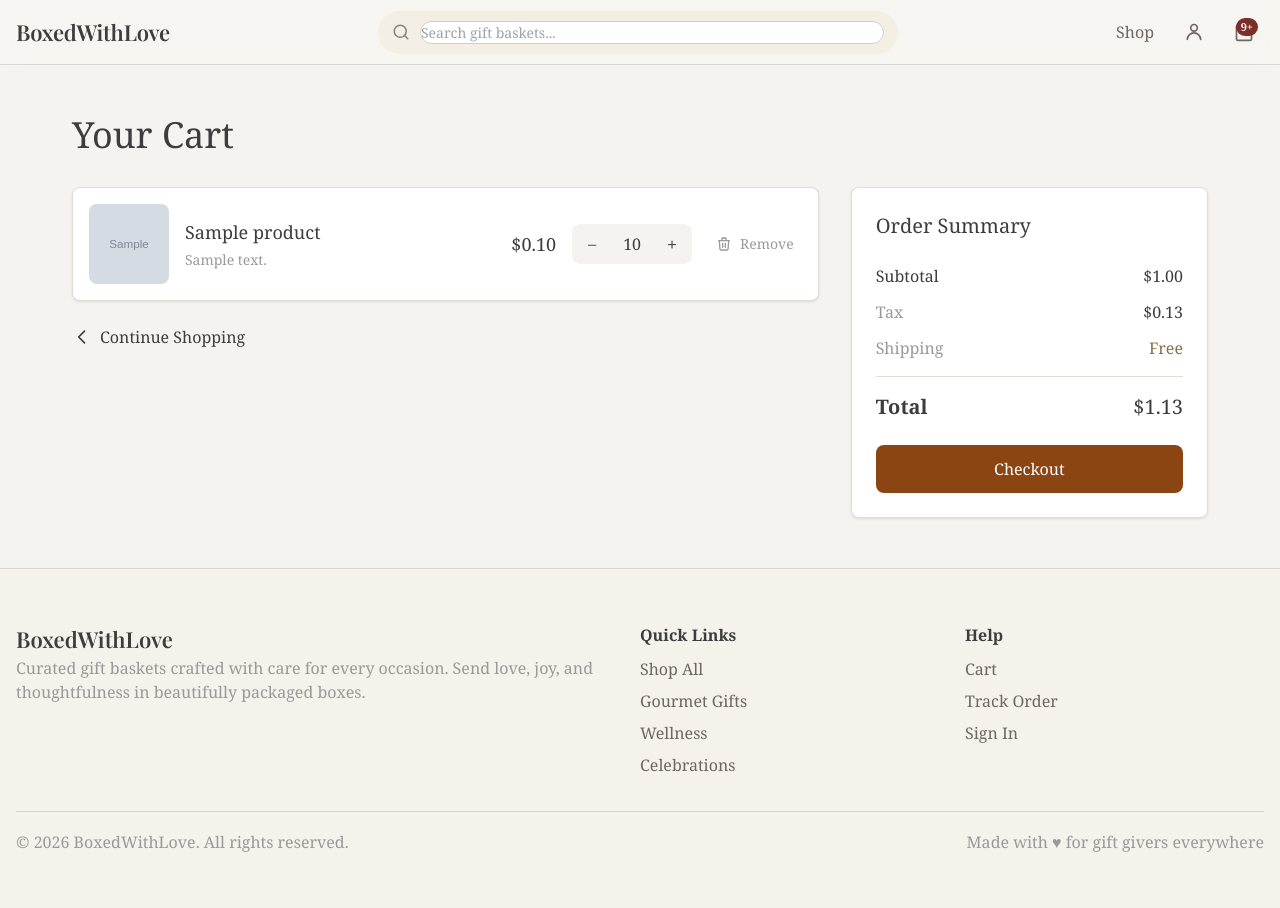
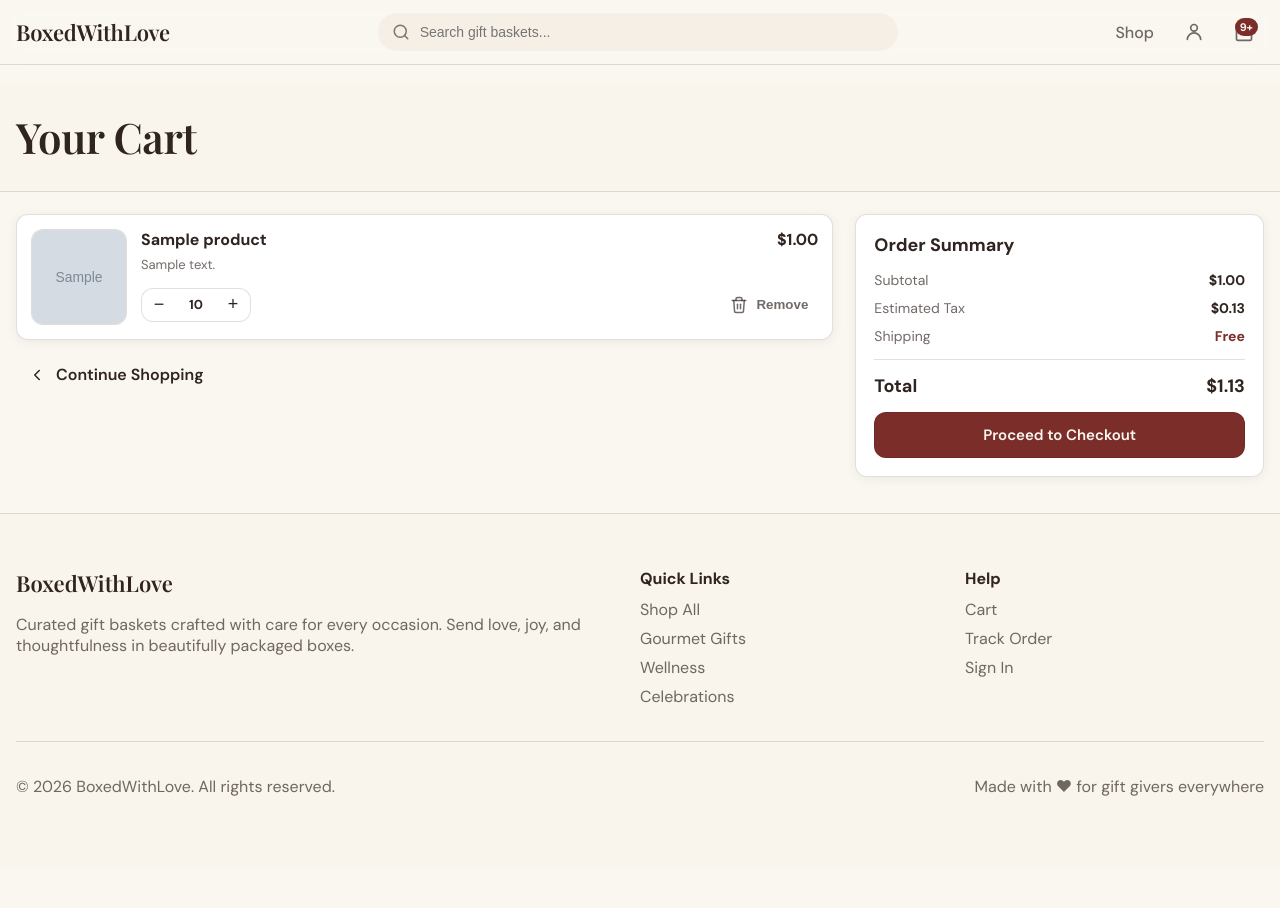
Before and after one commit to R-umaria/ProjectVI-Group5, a Flask app: page /cart in a window 1280 px wide. After the commit the page ends 796 px from the top, so only its background shows below. Run offline with Flask 3, Linux system fonts and the light colour scheme; the visitor is signed in with stand-in values (Sample User, id 1); tables that the repository leaves empty hold one stand-in row (values such as "Sample post"); grey boxes marked "Sample" are stand-in pictures; some libraries are stand-ins or nearby versions.

Commit message:
fix: cart ui fixed

```diff
--- a/static/css/cart.css
+++ b/static/css/cart.css
@@ -1,143 +1,314 @@
-/* temporary - can be removed once all base styles have been decided and set up */
+/* Cart page styles – scoped to the cart template only.
+   Uses global tokens/primitives from static/css/site.css */
 
-body.cart-page {
-    background: #f5f3f0 !important;
-    color: #3d3d3d !important;
-    font-family: 'Georgia', 'Playfair Display', serif !important;
+.cart-header {
+  background: rgba(243, 234, 220, 0.30);
+  border-bottom: 1px solid var(--border);
 }
 
-body.cart-page .container {
-    max-width: 1200px !important;
+.cart-header .wrap {
+  padding: 26px 16px;
 }
 
-body.cart-page .card,
-body.cart-page [class*="bg-card"] {
-    background: #ffffff !important;
-    border: 1px solid #e0ddd8 !important;
-    box-shadow: 0 1px 3px rgba(0,0,0,0.1) !important;
+.cart-title {
+  margin: 0;
+  font-family: "Playfair Display", Georgia, serif;
+  font-size: 42px;
+  font-weight: 600;
+  letter-spacing: -0.01em;
 }
 
-body.cart-page h1,
-body.cart-page h2,
-body.cart-page h3,
-body.cart-page h4 {
-    color: #3d3d3d !important;
-    font-family: 'Georgia', 'Playfair Display', serif !important;
-    font-weight: 400 !important;
+.cart-page {
+  padding-top: 22px;
 }
 
-body.cart-page .text-muted-foreground,
-body.cart-page .muted {
-    color: #999 !important;
-    opacity: 1 !important;
+.cart-grid {
+  display: grid;
+  grid-template-columns: 1fr;
+  gap: 18px;
+  align-items: start;
 }
 
-body.cart-page .border,
-body.cart-page [class*="border-"] {
-    border-color: #e0ddd8 !important;
+@media (min-width: 1024px) {
+  .cart-grid {
+    grid-template-columns: minmax(0, 2fr) minmax(0, 1fr);
+    gap: 22px;
+  }
 }
 
-body.cart-page .btn,
-body.cart-page button {
-    background: #8b4513 !important;
-    color: #fff !important;
-    border: none !important;
-    border-radius: 4px !important;
-    padding: 12px 24px !important;
-    font-family: 'Georgia', serif !important;
-    transition: background-color 0.2s !important;
+/* Left column */
+.cart-items { display: flex; flex-direction: column; gap: 14px; }
+
+.cart-item {
+  background: var(--card);
+  border: 1px solid var(--border);
+  border-radius: var(--radius);
+  padding: 14px;
+  box-shadow: 0 2px 12px rgba(0,0,0,0.06);
 }
 
-body.cart-page .btn:hover,
-body.cart-page button:hover {
-    background: #6d3410 !important;
-    filter: none !important;
+.cart-item-row {
+  display: flex;
+  gap: 14px;
+  align-items: flex-start;
 }
 
-body.cart-page .qty-btn {
-    background: transparent !important;
-    color: #3d3d3d !important;
-    padding: 5px 10px !important;
-    font-size: 18px !important;
+.cart-thumb {
+  width: 96px;
+  height: 96px;
+  border-radius: 12px;
+  background: rgba(243, 234, 220, 0.55);
+  border: 1px solid rgba(47, 36, 31, 0.10);
+  display: grid;
+  place-items: center;
+  overflow: hidden;
+  flex-shrink: 0;
 }
 
-body.cart-page .qty-btn:hover {
-    background: #f5f3f0 !important;
-    color: #8b6f47 !important;
+.cart-thumb img {
+  width: 100%;
+  height: 100%;
+  object-fit: cover;
 }
 
-body.cart-page .remove-btn {
-    background: transparent !important;
-    color: #999 !important;
-    padding: 8px !important;
+.cart-thumb-emoji { font-size: 34px; opacity: 0.55; }
+
+.cart-item-main { flex: 1; min-width: 0; }
+
+.cart-item-top {
+  display: flex;
+  gap: 12px;
+  justify-content: space-between;
+  align-items: flex-start;
 }
 
-body.cart-page .remove-btn:hover {
-    color: #d9534f !important;
-    background: transparent !important;
+.cart-item-name {
+  display: inline-block;
+  font-weight: 650;
+  color: var(--foreground);
+  line-height: 1.25;
+  text-decoration: none;
 }
 
-body.cart-page .text-accent {
-    color: #8b6f47 !important;
+.cart-item-name:hover { color: var(--primary); }
+
+.cart-item-meta {
+  margin: 6px 0 0;
+  font-size: 13px;
+  color: var(--muted-foreground);
+  line-height: 1.35;
+  display: -webkit-box;
+  -webkit-line-clamp: 2;
+  -webkit-box-orient: vertical;
+  overflow: hidden;
 }
 
-body.cart-page input {
-    background: #fff !important;
-    border: 1px solid #d0ccc7 !important;
+.cart-item-price {
+  font-weight: 700;
+  white-space: nowrap;
 }
 
-body.cart-page .order-summary {
-    position: sticky !important;
-    top: 20px !important;
+.cart-item-actions {
+  margin-top: 14px;
+  display: flex;
+  justify-content: space-between;
+  align-items: center;
+  gap: 12px;
 }
 
-body.cart-page .item-price,
-body.cart-page #subtotal,
-body.cart-page #tax,
-body.cart-page #total {
-    color: #3d3d3d !important;
-    font-weight: 500 !important;
+/* Quantity control */
+.qty {
+  display: inline-flex;
+  align-items: center;
+  border: 1px solid var(--border);
+  border-radius: 12px;
+  overflow: hidden;
+  background: var(--card);
 }
 
-#subtotal, #tax, #total {
-    transition: all 0.2s ease;
+.qty-btn {
+  width: 34px;
+  height: 32px;
+  border: 0;
+  background: transparent;
+  cursor: pointer;
+  color: var(--foreground);
+  font-size: 18px;
+  display: grid;
+  place-items: center;
 }
 
-body.cart-page .empty-cart {
-    text-align: center;
-    padding: 60px 20px;
+.qty-btn:hover { background: rgba(0,0,0,0.03); }
+
+.qty-value {
+  width: 40px;
+  text-align: center;
+  font-size: 13px;
+  font-weight: 650;
 }
 
-@media (max-width: 768px) {
-    body.cart-page button {
-        min-height: 44px;
-    }
+/* Remove */
+.cart-remove {
+  border: 0;
+  background: transparent;
+  cursor: pointer;
+  display: inline-flex;
+  align-items: center;
+  gap: 8px;
+  font-weight: 600;
+  color: var(--muted-foreground);
+  padding: 8px 10px;
+  border-radius: 999px;
 }
 
-body.cart-page .bg-muted {
-    background-color: #f5f3f0 !important;
+.cart-remove:hover {
+  background: rgba(0,0,0,0.03);
+  color: #b42318;
 }
 
-body.cart-page .bg-primary {
-    background-color: #8b4513 !important;
+.cart-remove-icon {
+  width: 18px;
+  height: 18px;
+  display: inline-flex;
 }
 
-body.cart-page .text-primary {
-    color: #8b4513 !important;
+.cart-remove svg { width: 18px; height: 18px; }
+
+/* Continue shopping link */
+.cart-continue {
+  display: inline-flex;
+  align-items: center;
+  gap: 10px;
+  margin-top: 14px;
+  color: var(--foreground);
+  font-weight: 600;
+  padding: 10px 12px;
+  border-radius: 999px;
+  width: fit-content;
 }
 
-body.cart-page .text-foreground {
-    color: #3d3d3d !important;
+.cart-continue:hover { background: rgba(0,0,0,0.03); }
+
+.cart-continue-icon {
+  width: 18px;
+  height: 18px;
+  display: inline-flex;
 }
 
-body.cart-page .border-border {
-    border-color: #e0ddd8 !important;
+.cart-continue svg { width: 18px; height: 18px; }
+
+/* Right column / summary */
+.cart-summary {
+  background: var(--card);
+  border: 1px solid var(--border);
+  border-radius: var(--radius);
+  padding: 18px;
+  box-shadow: 0 2px 12px rgba(0,0,0,0.06);
+  position: sticky;
+  top: 92px; /* header(64) + spacing */
 }
 
-body.cart-page .text-destructive {
-    color: #d9534f !important;
+.cart-summary-title {
+  margin: 0 0 14px;
+  font-size: 18px;
+  font-weight: 700;
 }
 
-body.cart-page .placeholder-image {
-    background-color: #f5f3f0 !important;
+.cart-summary-rows {
+  display: grid;
+  gap: 10px;
+  font-size: 14px;
 }
+
+.cart-summary-row {
+  display: flex;
+  justify-content: space-between;
+  gap: 10px;
+}
+
+.cart-money { font-weight: 650; }
+
+.cart-shipping { color: var(--primary); font-weight: 650; }
+
+.cart-divider {
+  height: 1px;
+  background: var(--border);
+  margin: 14px 0;
+}
+
+.cart-total-row {
+  display: flex;
+  justify-content: space-between;
+  align-items: baseline;
+  gap: 10px;
+  margin-bottom: 14px;
+}
+
+.cart-total-label {
+  font-size: 18px;
+  font-weight: 700;
+}
+
+.cart-total {
+  font-size: 18px;
+  font-weight: 800;
+}
+
+.cart-checkout {
+  width: 100%;
+  border-radius: 12px; /* match screenshot button */
+}
+
+.cart-auth-note {
+  margin: 10px 0 0;
+  text-align: center;
+  font-size: 12px;
+  line-height: 1.4;
+}
+
+/* Empty state */
+.cart-empty {
+  background: var(--card);
+  border: 1px solid var(--border);
+  border-radius: var(--radius);
+  padding: 44px 18px;
+  box-shadow: 0 2px 12px rgba(0,0,0,0.06);
+  text-align: center;
+}
+
+.cart-empty-icon {
+  width: 76px;
+  height: 76px;
+  border-radius: 999px;
+  margin: 0 auto 14px;
+  background: rgba(243, 234, 220, 0.55);
+  color: var(--muted-foreground);
+  display: grid;
+  place-items: center;
+}
+
+.cart-empty-icon svg { width: 34px; height: 34px; }
+
+.cart-empty-title {
+  margin: 0;
+  font-size: 18px;
+  font-weight: 750;
+}
+
+.cart-empty-sub {
+  margin: 10px auto 16px;
+  max-width: 36ch;
+}
+
+.cart-empty-cta {
+  border-radius: 12px;
+}
+
+.cart-empty-cta svg { width: 18px; height: 18px; }
+
+@media (max-width: 520px) {
+  .cart-title { font-size: 34px; }
+  .cart-thumb { width: 86px; height: 86px; }
+  .cart-item-actions { flex-wrap: wrap; justify-content: flex-start; }
+  .cart-remove { padding-left: 0; }
+}
--- a/templates/cart.html
+++ b/templates/cart.html
@@ -2,112 +2,74 @@
 {% block title %}Cart - BoxedWithLove{% endblock %}
 
 {% block content %}
-<script src="https://cdn.tailwindcss.com"></script>
-<link rel="stylesheet" href="static/css/cart.css">
-<script>
-    document.body.classList.add('cart-page');
-</script>
+<link rel="stylesheet" href="{{ url_for('static', filename='css/cart.css') }}">
 
-<!-- TEMP until we set up tailwind properly -->
-<script>
-    tailwind.config = {
-        theme: {
-            extend: {
-                colors: {
-                    background: '#f5f3f0',
-                    foreground: '#3d3d3d',
-                    card: '#ffffff',
-                    'card-foreground': '#3d3d3d',
-                    primary: '#8b4513',
-                    'primary-foreground': '#ffffff',
-                    muted: '#f5f3f0',
-                    'muted-foreground': '#999999',
-                    accent: '#8b6f47',
-                    'accent-foreground': '#ffffff',
-                    destructive: '#d9534f',
-                    'destructive-foreground': '#ffffff',
-                    border: '#e0ddd8',
-                },
-                fontFamily: {
-                    sans: ['DM Sans', 'sans-serif'],
-                    serif: ['Georgia', 'Playfair Display', 'serif'],
-                }
-            }
-        }
-    }
-</script>
+<section class="cart-header full-bleed" aria-labelledby="cart-title">
+  <div class="wrap">
+    <h1 id="cart-title" class="cart-title">Your Cart</h1>
+  </div>
+</section>
 
-<main class="container mx-auto px-4 py-8 max-w-7xl">
-    <h2 class="text-4xl font-serif text-foreground mb-8">Your Cart</h2>
-
-    <div class="grid lg:grid-cols-3 gap-8 items-start">
-        <!-- cart items -->
-        <div class="lg:col-span-2">
-            <div id="cartItems" class="bg-card rounded-lg shadow-sm">
-                <!-- items fill in here -->
+<section class="page cart-page">
+  <div class="cart-grid">
+    <!-- Cart items -->
+    <div class="cart-items-col">
+      <div id="cartItems" class="cart-items" aria-live="polite">
+        <!-- Filled by JS -->
       </div>
 
-            <a href="/products"
-                class="inline-flex items-center gap-2 mt-6 text-foreground hover:text-primary transition-colors">
-                <svg class="w-5 h-5" fill="none" stroke="currentColor" viewBox="0 0 24 24">
-                    <path stroke-linecap="round" stroke-linejoin="round" stroke-width="2" d="M15 19l-7-7 7-7" />
+      <a href="/products" class="cart-continue" aria-label="Continue shopping">
+        <span class="cart-continue-icon" aria-hidden="true">
+          <svg viewBox="0 0 24 24" fill="none" stroke="currentColor" stroke-width="2" stroke-linecap="round" stroke-linejoin="round">
+            <path d="M15 18l-6-6 6-6" />
           </svg>
+        </span>
         Continue Shopping
       </a>
     </div>
 
-        <!-- order summary -->
-        <aside class="order-summary bg-card rounded-lg shadow-sm p-6">
-            <h3 class="text-xl font-serif text-foreground mb-6">Order Summary</h3>
+    <!-- Order summary -->
+    <aside class="cart-summary" aria-labelledby="summary-title">
+      <h2 id="summary-title" class="cart-summary-title">Order Summary</h2>
 
-            <div class="space-y-3 mb-4">
-                <div class="flex justify-between text-foreground">
-                    <span>Subtotal</span>
-                    <span id="subtotal" class="font-medium">$0.00</span>
+      <div class="cart-summary-rows">
+        <div class="cart-summary-row">
+          <span class="muted">Subtotal</span>
+          <span id="subtotal" class="cart-money">$0.00</span>
         </div>
-
-                <div class="flex justify-between text-muted-foreground">
-                    <span>Tax</span>
-                    <span id="tax">$0.00</span>
+        <div class="cart-summary-row">
+          <span class="muted">Estimated Tax</span>
+          <span id="tax" class="cart-money">$0.00</span>
         </div>
-
-                <div class="flex justify-between text-muted-foreground">
-                    <span>Shipping</span>
-                    <span class="text-accent font-medium">Free</span>
+        <div class="cart-summary-row">
+          <span class="muted">Shipping</span>
+          <span class="cart-shipping">Free</span>
         </div>
       </div>
 
-            <hr class="border-border my-4">
+      <div class="cart-divider" role="separator"></div>
 
-            <div class="flex justify-between text-xl font-semibold text-foreground mb-6">
-                <span>Total</span>
-                <span id="total">$0.00</span>
+      <div class="cart-total-row">
+        <span class="cart-total-label">Total</span>
+        <span id="total" class="cart-total">$0.00</span>
       </div>
 
-            <!-- if the user is logged in the button just says checkout,
-             otherwise it directs them to sign in -->
       {% if session.get("user_id") %}
-            <a href="/checkout"
-                class="block w-full text-center bg-primary text-primary-foreground py-3 px-4 rounded-lg font-medium hover:opacity-90 transition-opacity">
-                Checkout
-            </a>
+        <a href="/checkout" class="btn btn-primary btn-lg cart-checkout">Proceed to Checkout</a>
       {% else %}
-            <button onclick="handleCheckout()"
-                class="w-full bg-primary text-primary-foreground py-3 px-4 rounded-lg font-medium hover:opacity-90 transition-opacity">
+        <button type="button" onclick="handleCheckout()" class="btn btn-primary btn-lg cart-checkout">
           Sign in to Checkout
         </button>
-
-            <p class="text-xs text-muted-foreground text-center mt-4 leading-relaxed">
+        <p class="cart-auth-note muted">
           You'll need to sign in or create an account to complete your purchase.
         </p>
       {% endif %}
-
     </aside>
   </div>
-</main>
+</section>
 
 <script>
-    // load cart when page loads
+  // Load cart when page loads
   document.addEventListener('DOMContentLoaded', loadCart);
 
   async function loadCart() {
@@ -125,12 +87,24 @@
   function displayCartItems(items) {
     const container = document.getElementById('cartItems');
 
-        if (items.length === 0) {
+    if (!items || items.length === 0) {
       container.innerHTML = `
-                <div class="text-center py-16 px-4 empty-cart">
-                    <p class="text-lg mb-2">Your cart is empty</p>
-                    <p class="text-sm mb-6">Looks like you havent added any gift baskets yet</p>
-                    <a href="/products" class="w-full bg-primary text-primary-foreground py-3 px-4 rounded-lg font-medium hover:opacity-90 transition-opacity">
+        <div class="cart-empty">
+          <div class="cart-empty-icon" aria-hidden="true">
+            <svg viewBox="0 0 24 24" fill="none" stroke="currentColor" stroke-width="2" stroke-linecap="round" stroke-linejoin="round">
+              <path d="M6 2L3 6v14a2 2 0 0 0 2 2h14a2 2 0 0 0 2-2V6l-3-4H6z" />
+              <path d="M3 6h18" />
+              <path d="M16 10a4 4 0 0 1-8 0" />
+            </svg>
+          </div>
+          <h3 class="cart-empty-title">Your cart is empty</h3>
+          <p class="muted cart-empty-sub">Looks like you haven't added any gift baskets to your cart yet.</p>
+          <a href="/products" class="btn btn-primary btn-lg cart-empty-cta">
+            <span aria-hidden="true">
+              <svg viewBox="0 0 24 24" fill="none" stroke="currentColor" stroke-width="2" stroke-linecap="round" stroke-linejoin="round">
+                <path d="M15 18l-6-6 6-6" />
+              </svg>
+            </span>
             Start Shopping
           </a>
         </div>
@@ -138,45 +112,52 @@
       return;
     }
 
-        container.innerHTML = items.map((item, index) => `
-            <div class="flex flex-col md:flex-row md:items-center gap-4 p-4 ${index !== items.length - 1 ? 'border-b border-border' : ''}" data-item-id="${item.id}">
-                <div class="w-20 h-20 bg-muted rounded-lg flex items-center justify-center flex-shrink-0 placeholder-image">
-                    <img src="${item.product_image}" alt="${item.product_name}" class="w-full h-full object-cover rounded-lg">
+    container.innerHTML = items.map((item) => {
+      const lineTotal = (item.subtotal_cents ?? (item.price_cents * item.quantity)) / 100;
+      const img = item.product_image ? `<img src="${item.product_image}" alt="${escapeHtml(item.product_name)}" loading="lazy">` : `<span class="cart-thumb-emoji" aria-hidden="true">🎁</span>`;
+      const desc = item.product_description ? `<p class="cart-item-meta">${escapeHtml(item.product_description)}</p>` : '';
+
+      return `
+        <article class="cart-item" data-item-id="${item.id}">
+          <div class="cart-item-row">
+            <a class="cart-thumb" href="/products/${item.product_id}" aria-label="View ${escapeHtml(item.product_name)}">
+              ${img}
+            </a>
+
+            <div class="cart-item-main">
+              <div class="cart-item-top">
+                <div class="cart-item-text">
+                  <a class="cart-item-name" href="/products/${item.product_id}">${escapeHtml(item.product_name)}</a>
+                  ${desc}
+                </div>
+                <div class="cart-item-price">$${lineTotal.toFixed(2)}</div>
               </div>
 
-                <div class="flex-1 min-w-0">
-                    <h4 class="font-medium text-foreground text-lg mb-1">${item.product_name}</h4>
-                    <p class="text-sm text-muted-foreground">${item.product_description}</p>
+              <div class="cart-item-actions">
+                <div class="qty" role="group" aria-label="Quantity controls">
+                  <button type="button" class="qty-btn" aria-label="Decrease quantity" onclick="updateQuantity('${item.id}', ${item.quantity - 1})">−</button>
+                  <span class="qty-value" aria-label="Quantity">${item.quantity}</span>
+                  <button type="button" class="qty-btn" aria-label="Increase quantity" onclick="updateQuantity('${item.id}', ${item.quantity + 1})">+</button>
                 </div>
 
-                <div class="text-lg font-medium text-foreground md:w-24 text-left md:text-right item-price">
-                    $${(item.price_cents / 100).toFixed(2)}
-                </div>
-
-                <div class="flex items-center gap-2 bg-muted rounded-lg p-1">
-                    <button
-                        onclick="updateQuantity('${item.id}', ${item.quantity - 1})"
-                        class="qty-btn w-8 h-8 flex items-center justify-center hover:bg-background rounded transition-colors text-foreground">
-                        −
-                    </button>
-                    <span class="w-8 text-center font-medium text-foreground">${item.quantity}</span>
-                    <button
-                        onclick="updateQuantity('${item.id}', ${item.quantity + 1})"
-                        class="qty-btn w-8 h-8 flex items-center justify-center hover:bg-background rounded transition-colors text-foreground">
-                        +
-                    </button>
-                </div>
-
-                <button
-                    onclick="removeItem('${item.id}')"
-                    class="remove-btn flex items-center gap-2 text-muted-foreground hover:text-destructive transition-colors text-sm">
-                    <svg class="w-4 h-4" fill="none" stroke="currentColor" viewBox="0 0 24 24">
-                        <path stroke-linecap="round" stroke-linejoin="round" stroke-width="2" d="M19 7l-.867 12.142A2 2 0 0116.138 21H7.862a2 2 0 01-1.995-1.858L5 7m5 4v6m4-6v6m1-10V4a1 1 0 00-1-1h-4a1 1 0 00-1 1v3M4 7h16"/>
+                <button type="button" class="cart-remove" onclick="removeItem('${item.id}')">
+                  <span class="cart-remove-icon" aria-hidden="true">
+                    <svg viewBox="0 0 24 24" fill="none" stroke="currentColor" stroke-width="2" stroke-linecap="round" stroke-linejoin="round">
+                      <path d="M3 6h18" />
+                      <path d="M8 6V4a2 2 0 0 1 2-2h4a2 2 0 0 1 2 2v2" />
+                      <path d="M19 6l-1 14a2 2 0 0 1-2 2H8a2 2 0 0 1-2-2L5 6" />
+                      <path d="M10 11v6" />
+                      <path d="M14 11v6" />
                     </svg>
+                  </span>
                   Remove
                 </button>
               </div>
-        `).join('');
+            </div>
+          </div>
+        </article>
+      `;
+    }).join('');
   }
 
   function updateSummary(summary) {
@@ -186,22 +167,16 @@
   }
 
   async function updateQuantity(itemId, newQuantity) {
-        if (newQuantity < 1) {
-            return removeItem(itemId);
-        }
+    if (newQuantity < 1) return removeItem(itemId);
 
     try {
       const response = await fetch(`/api/cart/items/${itemId}`, {
         method: 'PUT',
-                headers: {
-                    'Content-Type': 'application/json'
-                },
+        headers: { 'Content-Type': 'application/json' },
         body: JSON.stringify({ quantity: newQuantity })
       });
 
-            if (response.ok) {
-                loadCart();
-            }
+      if (response.ok) loadCart();
     } catch (error) {
       console.error('Error updating quantity:', error);
     }
@@ -209,13 +184,8 @@
 
   async function removeItem(itemId) {
     try {
-            const response = await fetch(`/api/cart/items/${itemId}`, {
-                method: 'DELETE'
-            });
-
-            if (response.ok) {
-                loadCart();
-            }
+      const response = await fetch(`/api/cart/items/${itemId}`, { method: 'DELETE' });
+      if (response.ok) loadCart();
     } catch (error) {
       console.error('Error removing item:', error);
     }
@@ -224,5 +194,14 @@
   function handleCheckout() {
     window.location.href = '/login?redirect=/checkout/shipping';
   }
+
+  function escapeHtml(str) {
+    return String(str)
+      .replaceAll('&', '&amp;')
+      .replaceAll('<', '&lt;')
+      .replaceAll('>', '&gt;')
+      .replaceAll('"', '&quot;')
+      .replaceAll("'", '&#039;');
+  }
 </script>
 {% endblock %}
```
Lines whose indentation alone changed are shown as unchanged.
